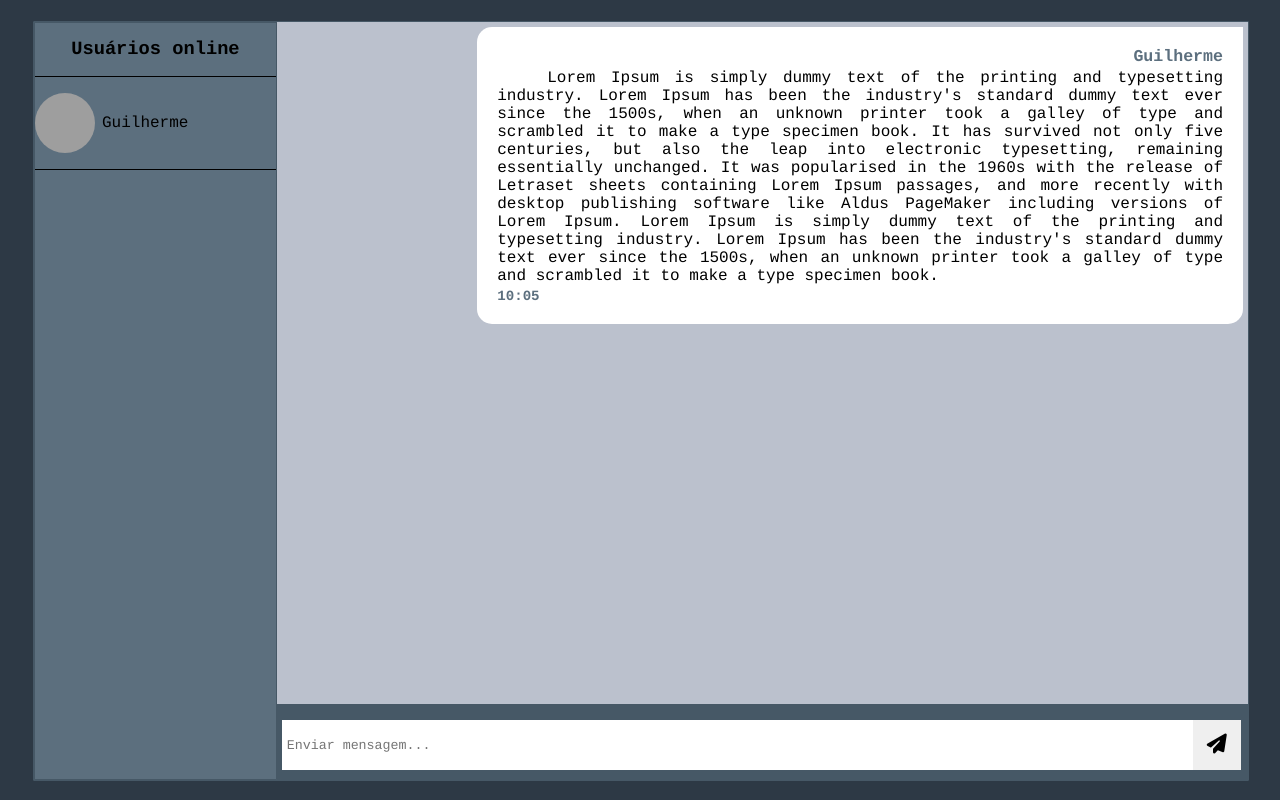
After one commit to 1NxT/Flask-WebChat, a Flask app: template templates/chat.htm in a window 1280 px wide. The commit adds this page. Run offline with Flask 2, Linux system fonts and the light colour scheme; the template is opened without the code that fills it, so the values that code supplies are empty; some libraries are stand-ins or nearby versions; grey boxes are pictures that could not be loaded.

Commit message:
Finalized chat and add login form

```diff
--- a/static/css/index.css
+++ b/static/css/index.css
@@ -84,6 +84,10 @@ textarea:focus, input:focus{
     border-color: rgba(70,88,102,255);
 
 }
+.usuariosonline{
+    max-height: 533px ;
+    overflow-y: auto;
+}
 
 .titulo h1{
     margin-top: 15px;
@@ -91,11 +95,24 @@ textarea:focus, input:focus{
     color: black;
 
 }
+.user-online{
+    display: flex;
+    align-items: center;
+    border-bottom: 2px;
+    border-color: #6E566E;
+}
+.user-image{
+    border: #525252;
+    border-radius: 50%;
+    width: 60px;
+    height: 60px;
+    margin-right: 7px;
+}
+
 
 /**Parte do chat**/
 .chat{
     height: 100%;
-
     left: 20%;
     top: 0px;
     height: auto;
@@ -118,7 +135,7 @@ textarea:focus, input:focus{
     background-color: rgba(187,193,205,255);
     z-index: 1;
 }
-.mensagens{
+.mensagem{
     position: relative;
     float: right;
     background-color: white;
--- /dev/null
+++ b/templates/chat.htm
@@ -0,0 +1,70 @@
+<!DOCTYPE html>
+<html lang="en">
+<head>
+    <meta charset="UTF-8">
+    <meta http-equiv="X-UA-Compatible" content="IE=edge">
+    <meta name="viewport" content="width=device-width, initial-scale=1.0">
+    <link rel="stylesheet" href="../static/css/index.css">
+    <title>Chat!</title>
+</head>
+<body>
+    <section class="caixa-chat">
+        <section class="usuarios">
+            <div class="titulo">
+                <h1>Usuários online</h1><hr>
+            </div>
+
+            <div class="usuariosonline">
+                <div class="user-online">
+                    <img class="user-image" src="..\static\img\a.png">
+                    <div class="clear"></div>
+                    <span class="user-name">
+                        Guilherme
+                    </span>
+                    <div class="clear"></div>
+                </div>
+                <hr>
+
+
+
+
+            </div>
+        </section>
+        <section class="chat">
+            <div class="mensagem">
+                <div class="user">
+                    <h5>Guilherme</h5>
+                </div>
+                <div class="clear"></div>
+                <p>Lorem Ipsum is simply dummy text of the printing and typesetting industry. Lorem Ipsum has been the industry's standard
+                dummy text ever since the 1500s, when an unknown printer took a galley of type and scrambled it to make a type specimen
+                book. It has survived not only five centuries, but also the leap into electronic typesetting, remaining essentially
+                unchanged. It was popularised in the 1960s with the release of Letraset sheets containing Lorem Ipsum passages, and more
+                recently with desktop publishing software like Aldus PageMaker including versions of Lorem Ipsum.
+                Lorem Ipsum is simply dummy text of the printing and typesetting industry. Lorem Ipsum has been the industry's standard
+                dummy text ever since the 1500s, when an unknown printer took a galley of type and scrambled it to make a type specimen
+                book.</p>
+                <div class="clear"></div>
+                <div class="hora">
+                    <h5>10:05</h5>
+                </div>
+                <div class="clear"></div>
+            </div>
+
+
+
+        </section>
+        <div class="botoes">
+            <div class="escrever">
+                <form action="/" class="post">
+                    <input type="text" name="mensagem" placeholder="Enviar mensagem...">
+                    <button class="botao" type="submit" name="enviar" ><i class="fas fa-paper-plane"></i></button>
+                    <div class="clear"></div>
+                </form>
+            </div>
+        </div>
+
+    </section>
+    <script src="https://kit.fontawesome.com/3b1f17cf64.js" crossorigin="anonymous"></script>
+</body>
+</html>
```
Also changed, not shown: templates/index.htm (+4 -89 lines).
